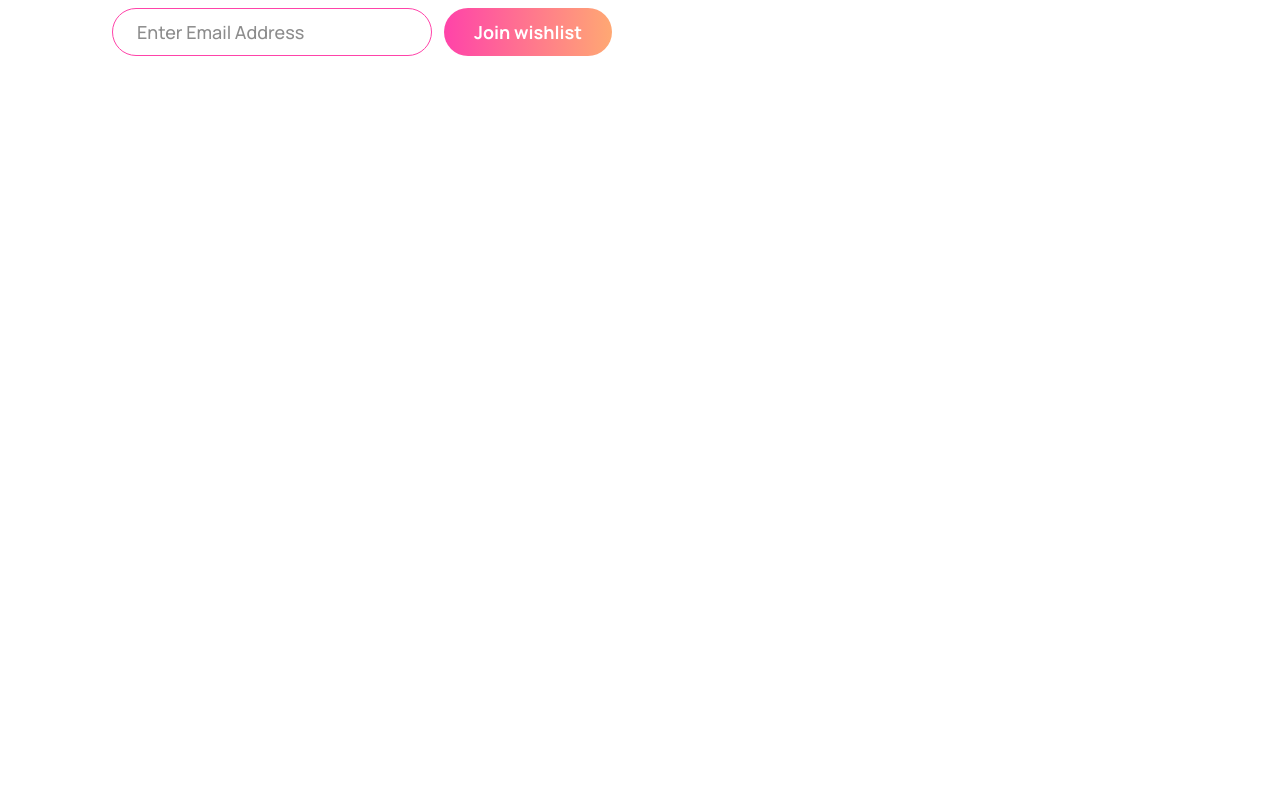
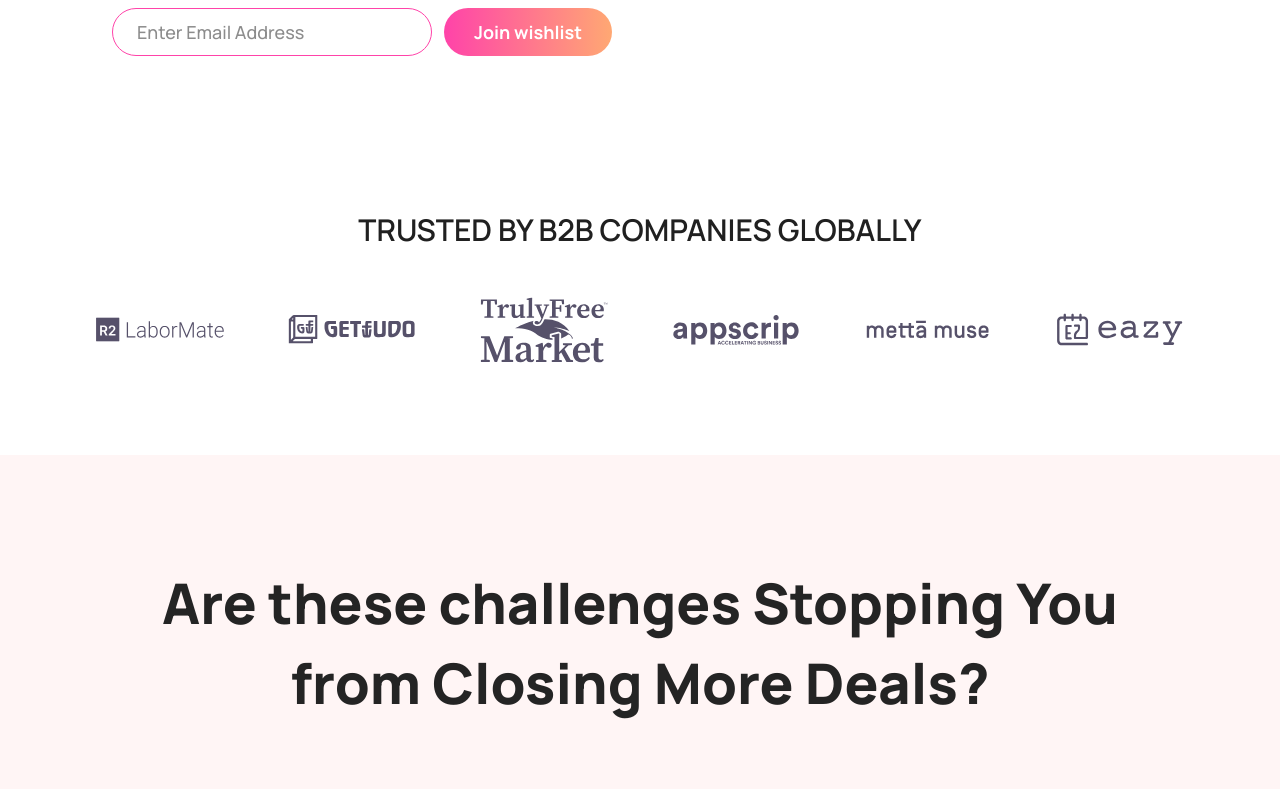
Before and after one commit to Mabaidul-work/callqwik, a Next.js app: page / in a window 1280 px wide. Shown: the part 580-1369 px from the top of the page. Before the commit the page ends 800 px from the top, so only its background shows below. Built offline with nearby package versions, Linux system fonts and the light colour scheme.

Commit message:
home page updated

```diff
--- a/src/app/page.js
+++ b/src/app/page.js
@@ -1,12 +1,40 @@
-import { Header, HeroSection } from "@/components";
-import { Button } from "@/components/ui";
+import {
+  Footer,
+  Header,
+  HeroSection,
+  Pricing,
+  SalesChallanges,
+  Testimonials,
+  WorkingSteps,
+} from "@/components";
+import { CompanyList } from "@/components/ui";
+import { integrationCompanies, trustedCompanies } from "@/constants/data";
 
 export default function Home() {
   return (
     <div className="min-h-screen">
       <Header />
+      <HeroSection />
+      <CompanyList
+        companies={trustedCompanies}
+        sectionHeaderName={"Trusted by B2B companies globally"}
+        marqueeEffect={false}
+        headerTextSizes="text-xl md:text-2xl lg:text-3xl"
+      />
+      <SalesChallanges />
+      <WorkingSteps />
 
-      <HeroSection />
+      <CompanyList
+        companies={integrationCompanies}
+        sectionHeaderName={"Integrations"}
+        marqueeEffect={false}
+        headerTextSizes="text-2.5xl md:text-3xl lg:text-5.5xl"
+      />
+
+      <Pricing />
+
+      <Testimonials />
+      <Footer />
     </div>
   );
 }
--- a/src/components/index.js
+++ b/src/components/index.js
@@ -1,2 +1,7 @@
+export { default as Footer } from "./Footer";
 export { default as Header } from "./header/Header";
 export { default as HeroSection } from "./hero/HeroSection";
+export { default as Pricing } from "./pricing/Pricing";
+export { default as SalesChallanges } from "./SalesChallanges";
+export { default as Testimonials } from "./testimonials/Testimonials";
+export { default as WorkingSteps } from "./working-steps/WorkingSteps";
```
Also changed, not shown: src/components/ui/index.js (+6 -1 lines).
